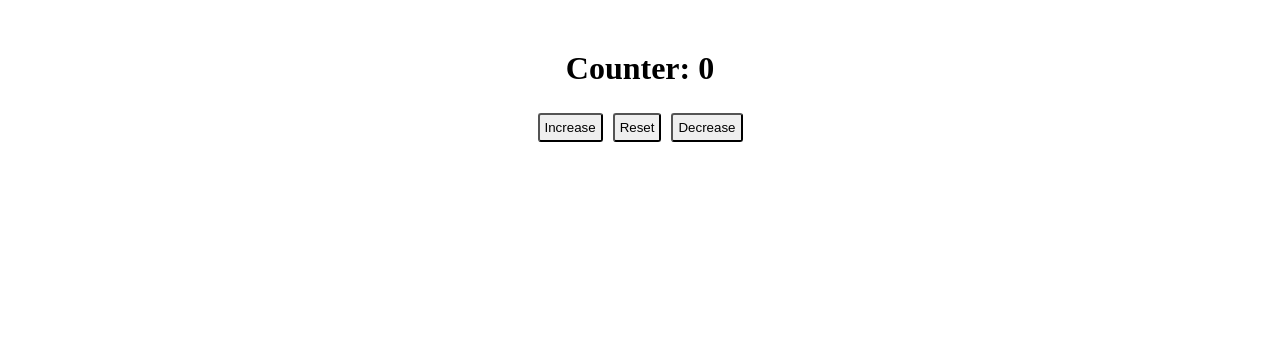
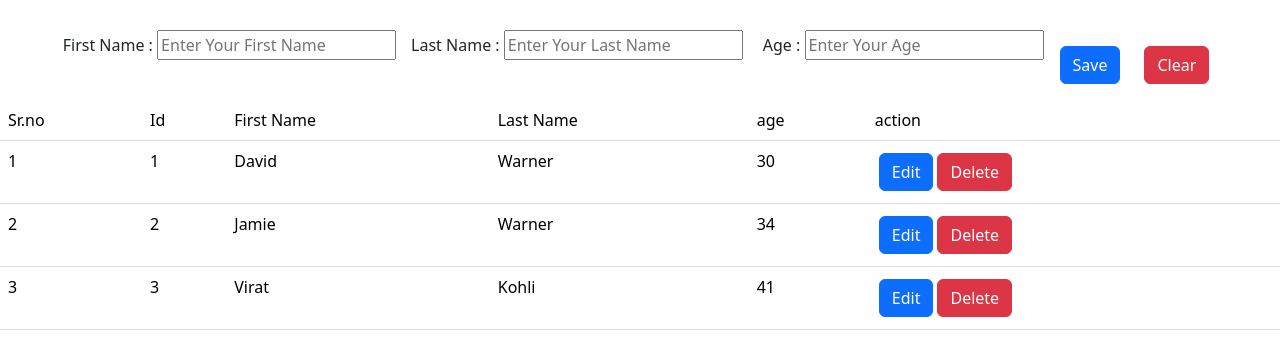
Before and after one commit to dg-codingbapunu/React-coding-, a React (Vite) app: page / in a window 1280 px wide. Shown: the top 356 px of the page. Built offline with nearby package versions, Linux system fonts and the light colour scheme.

Commit message:
build 2 CRUD In react

```diff
--- a/package.json
+++ b/package.json
@@ -10,7 +10,9 @@
     "preview": "vite preview"
   },
   "dependencies": {
+    "bootstrap": "^5.3.3",
     "react": "^18.3.1",
+    "react-bootstrap": "^2.10.7",
     "react-dom": "^18.3.1"
   },
   "devDependencies": {
--- a/src/App.jsx
+++ b/src/App.jsx
@@ -1,42 +1,177 @@
-// Simple counter
-
-import React, { useState } from "react";
+import React, { useEffect, useState } from "react";
+import { EmployData } from "./EmployData";
+import "bootstrap/dist/css/bootstrap.min.css";
 
 const App = () => {
-  const [count, setCount] = useState(0);
-  const handleIncrement = () => {
-    setCount(count + 1);
+  const [data, setData] = useState([]);
+  const [age, setAge] = useState("");
+  const [lastName, setLastName] = useState("");
+  const [firstName, setFirstName] = useState("");
+  const [update, setUpdate] = useState(false);
+  const [id, setId] = useState(0);
+  useEffect(() => {
+    setData(EmployData);
+  }, []);
+
+  const handleEdit = (id) => {
+    const dt = data.filter((item) => item.id === id);
+    {
+      if (dt !== undefined) {
+        setUpdate(true);
+        setId(id);
+        setFirstName(dt[0].firstName);
+        setLastName(dt[0].lastName);
+        setAge(dt[0].age);
+      }
+    }
   };
-  const handledecrement = () => {
-    setCount(count - 1);
-  };
-  const handleReset = () => {
-    setCount(0);
+  const handleDlete = (id) => {
+    if (id > 0) {
+      if (window.confirm("Are You sure to Dlete This Item?")) {
+        const dt = data.filter((item) => item.id !== id);
+        setData(dt);
+      }
+    }
   };
 
+  const handelSave = (e) => {
+    e.preventDefault();
+
+    const dt = [...data];
+    const newObj = {
+      id: Date.now(),
+      firstName: firstName,
+      lastName: lastName,
+      age: age,
+    };
+
+    dt.push(newObj);
+    setData(dt);
+    handleClear();
+  };
+  const handleClear = () => {
+    setId(0);
+    setFirstName("");
+    setLastName("");
+    setAge("");
+    setUpdate(false);
+  };
+
+  const handleUpdate = () => {
+    const index = data
+      .map((item) => {
+        return item.id;
+      })
+      .indexOf(id);
+
+    const dt = [...data];
+    dt[index].firstName = firstName;
+    dt[index].lastName = lastName;
+    dt[index].age = age;
+    setData(dt);
+    handleClear();
+  };
   return (
-    <div style={{ textAlign: "center", marginTop: "50px" }}>
-      <h1>Counter: {count}</h1>
+    <div className="app">
+      <div
+        style={{
+          display: "flex",
+          justifyContent: "center",
+          marginTop: "30px",
+        }}
+      >
         <div>
+          <label style={{ marginRight: "15px" }}>
+            First Name :{" "}
+            <input
+              type="text"
+              onChange={(e) => setFirstName(e.target.value)}
+              value={firstName}
+              placeholder="Enter Your First Name"
+            />
+          </label>
+        </div>
+        <div>
+          <label>
+            Last Name :{" "}
+            <input
+              type="text"
+              onChange={(e) => setLastName(e.target.value)}
+              placeholder="Enter Your Last Name"
+              value={lastName}
+            />
+          </label>
+        </div>
+        <div>
+          <label style={{ marginLeft: "20px" }}>
+            Age :{" "}
+            <input
+              type="text"
+              onChange={(e) => setAge(e.target.value)}
+              placeholder="Enter Your Age"
+              value={age}
+            />
+          </label>
+        </div>
+        <div>
+          {!update ? (
             <button
-          onClick={handleIncrement}
-          style={{ margin: "5px", padding: "5px", borderRadius: "3px" }}
+              onClick={(e) => handelSave(e)}
+              className="btn btn-primary m-3"
             >
-          Increase
+              Save
+            </button>
+          ) : (
+            <button onClick={handleUpdate} className="btn btn-primary m-3">
+              Update
+            </button>
+          )}
+
+          <button onClick={handleClear} className="btn btn-danger m-2">
+            Clear
+          </button>
+        </div>
+      </div>
+
+      <table className="table table-hover">
+        <thead>
+          <tr>
+            <td>Sr.no</td>
+            <td>Id</td>
+            <td>First Name</td>
+            <td>Last Name</td>
+            <td>age</td>
+            <td>action</td>
+          </tr>
+        </thead>
+        <tbody>
+          {data.map((item, index) => {
+            return (
+              <tr key={index}>
+                <td>{index + 1}</td>
+                <td>{item.id}</td>
+                <td>{item.firstName}</td>
+                <td>{item.lastName}</td>
+                <td>{item.age}</td>
+                <td>
+                  <button
+                    onClick={() => handleEdit(item.id)}
+                    className="btn btn-primary m-1"
+                  >
+                    Edit
                   </button>
                   <button
-          onClick={handleReset}
-          style={{ margin: "5px", padding: "5px", borderRadius: "3px" }}
+                    onClick={() => handleDlete(item.id)}
+                    className="btn btn-danger"
                   >
-          Reset
+                    Delete
                   </button>
-        <button
-          onClick={handledecrement}
-          style={{ margin: "5px", padding: "5px", borderRadius: "3px" }}
-        >
-          Decrease
-        </button>
-      </div>
+                </td>
+              </tr>
+            );
+          })}
+        </tbody>
+      </table>
     </div>
   );
 };
--- /dev/null
+++ b/src/EmployData.jsx
@@ -0,0 +1,20 @@
+export const EmployData = [
+  {
+    id: 1,
+    firstName: "David",
+    lastName: "Warner",
+    age: 30,
+  },
+  {
+    id: 2,
+    firstName: "Jamie",
+    lastName: "Warner",
+    age: 34,
+  },
+  {
+    id: 3,
+    firstName: "Virat",
+    lastName: "Kohli",
+    age: 41,
+  },
+];
```
Also changed, not shown: 1 other file (tests, documents, lock files or other folders). Lines whose indentation alone changed are shown as unchanged.
